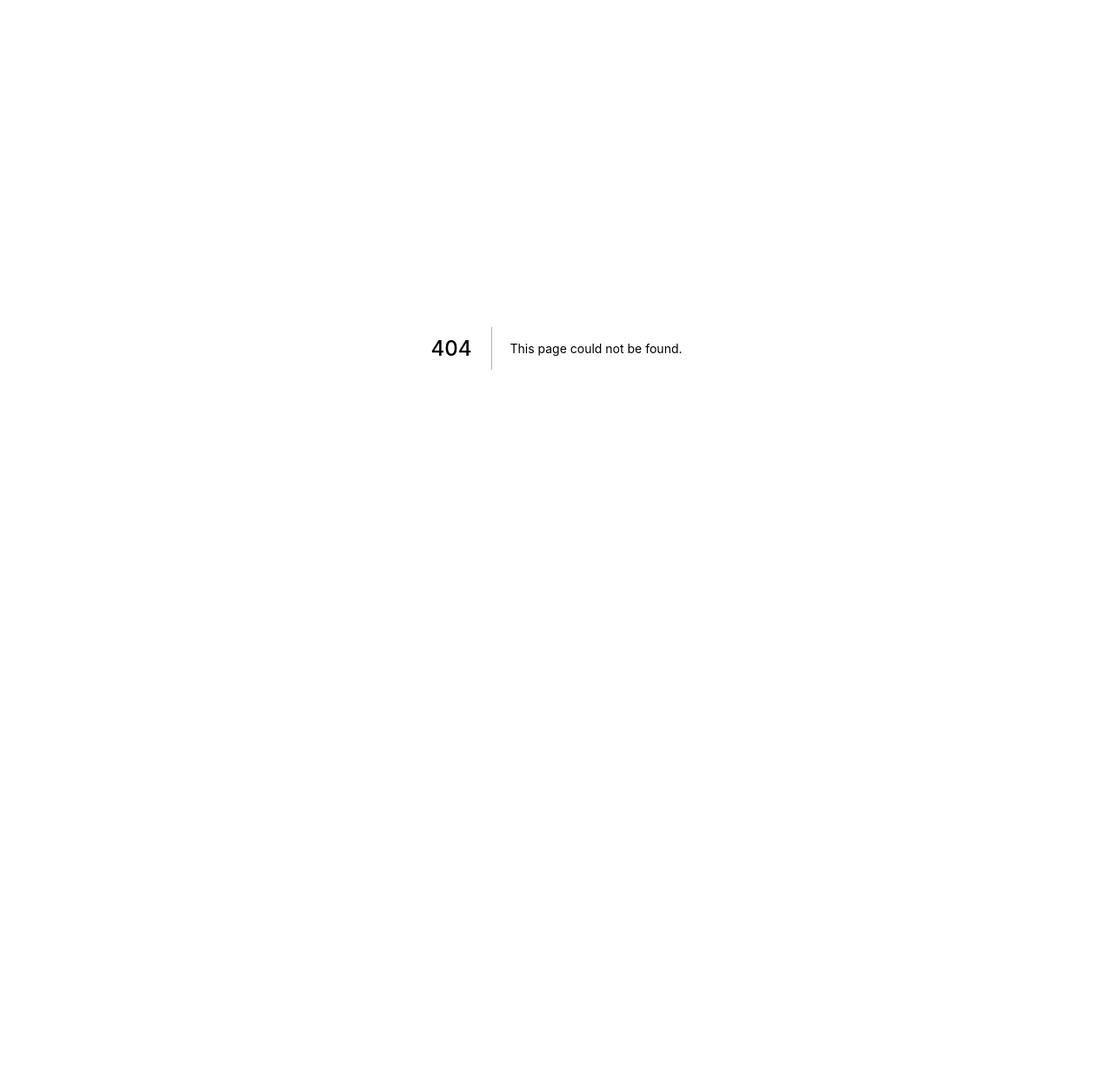
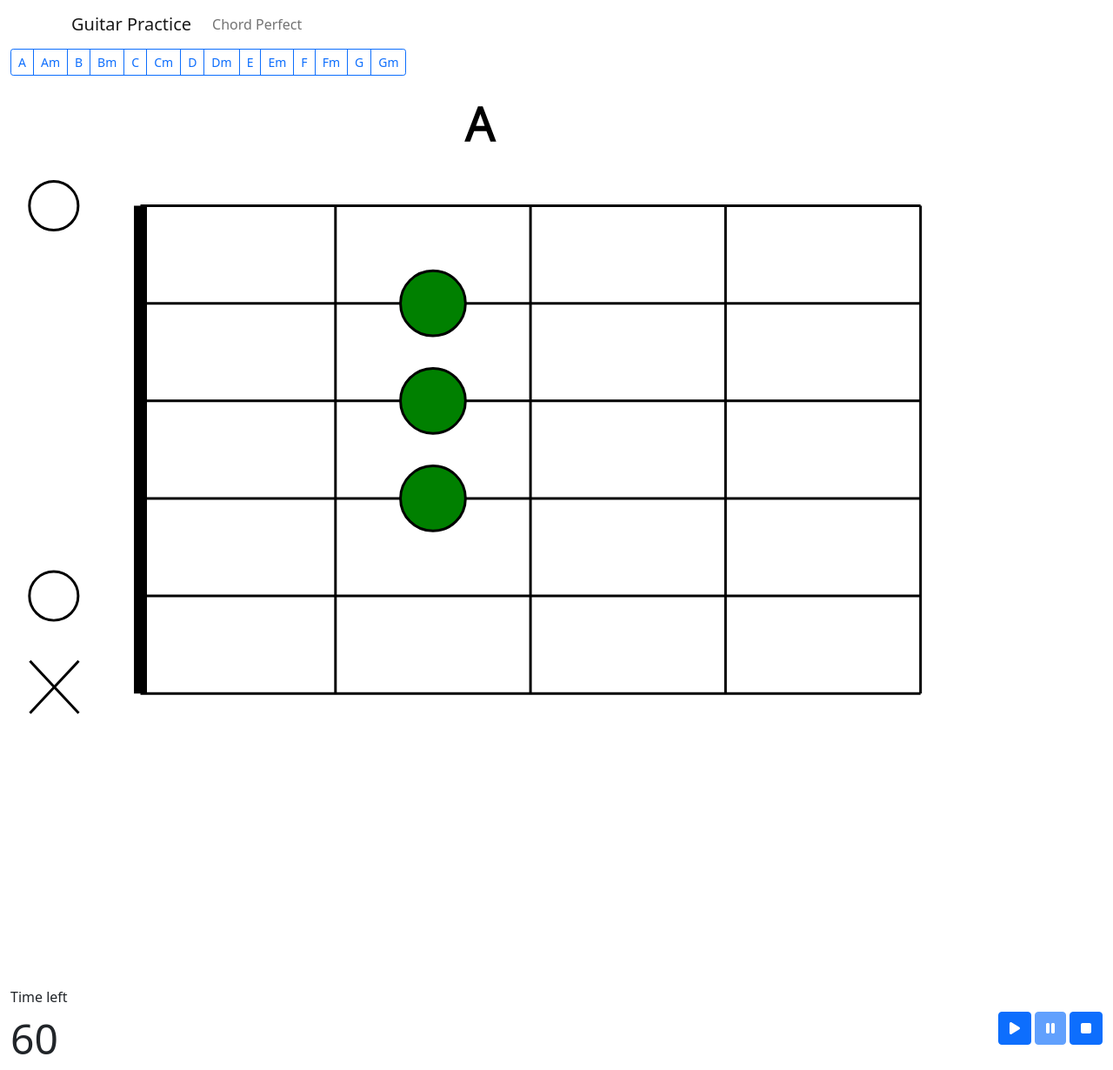
Before and after one commit to fedragon/guitar-practice, a Next.js app: page /chord-perfect in a window 1280 px wide. Before the commit this address had no page. Shown: the whole page at 87% size. Before the commit the page ends 800 px from the top, so only its background shows below. Built offline with nearby package versions, Linux system fonts and the light colour scheme.

Commit message:
Add navigation bar
and fix timer

```diff
--- a/pages/_app.tsx
+++ b/pages/_app.tsx
@@ -1,6 +1,19 @@
-import '../styles/global.css'
+import 'bootstrap/dist/css/bootstrap.css'
 import { AppProps } from 'next/app'
+import { Container, Nav, Navbar } from 'react-bootstrap'
 
 export default function App({ Component, pageProps }: AppProps) {
-  return <Component {...pageProps} />
+  return (
+    <Container fluid>
+      <Navbar>
+        <Container>
+          <Navbar.Brand href="/">Guitar Practice</Navbar.Brand>
+          <Nav className={"me-auto"}>
+            <Nav.Link href="/chord-perfect">Chord Perfect</Nav.Link>
+          </Nav>
+        </Container>
+      </Navbar>
+      <Component {...pageProps} />
+    </Container>
+  )
 }
--- /dev/null
+++ b/pages/chord-perfect.tsx
@@ -0,0 +1,64 @@
+import 'bootstrap/dist/css/bootstrap.css'
+import { FontAwesomeIcon } from '@fortawesome/react-fontawesome'
+import { faPause, faPlay, faStop } from '@fortawesome/free-solid-svg-icons'
+import { useEffect, useState } from 'react'
+import { Button, ButtonGroup, Container, Stack } from 'react-bootstrap'
+import { AllChords } from '../components/chords'
+import Guitar from '../components/guitar'
+
+export default function ChordPerfect() {
+  const [chord, setChord] = useState(AllChords[0])
+  const [isTimerActive, setTimer] = useState(false)
+  const [timeLeft, setTimeLeft] = useState(60)
+
+  useEffect(() => {
+    if (isTimerActive && timeLeft > 0) {
+      let timer = setTimeout(() => {
+        setTimeLeft(timeLeft - 1)
+      }, 1000)
+
+      return () => clearTimeout(timer)
+    }
+  })
+
+  let resetTimer = function () {
+    setTimer(false)
+    setTimeLeft(60)
+  }
+
+  return (
+    <Stack>
+      <Stack direction={"horizontal"} gap={2}>
+        <ButtonGroup>
+          {AllChords.map(function (chord) {
+            return (
+              <Button
+                key={chord.name}
+                variant={"outline-primary"}
+                size={"sm"}
+                onClick={() => { setChord(chord); resetTimer() }}>
+                {chord.name}
+              </Button>
+            )
+          })}
+        </ButtonGroup>
+      </Stack>
+      <Guitar key={"guitar"} chord={chord} />
+      <Stack direction={"horizontal"} gap={1}>
+        <Stack>
+          <div key={"timeLeftLabel"}>Time left</div>
+          <div key={"timeLeft"} style={{ fontSize: 48 }}>{timeLeft}</div>
+        </Stack>
+        <Button key={"play"} onClick={() => { setTimer(true) }} disabled={isTimerActive}>
+          <FontAwesomeIcon icon={faPlay} />
+        </Button>
+        <Button key={"pause"} onClick={() => { setTimer(false) }} disabled={!isTimerActive}>
+          <FontAwesomeIcon icon={faPause} />
+        </Button>
+        <Button key={"stop"} onClick={() => { resetTimer() }}>
+          <FontAwesomeIcon icon={faStop} />
+        </Button>
+      </Stack>
+    </Stack>
+  )
+}
```
Also changed, not shown: pages/index.tsx (+2 -56 lines).
